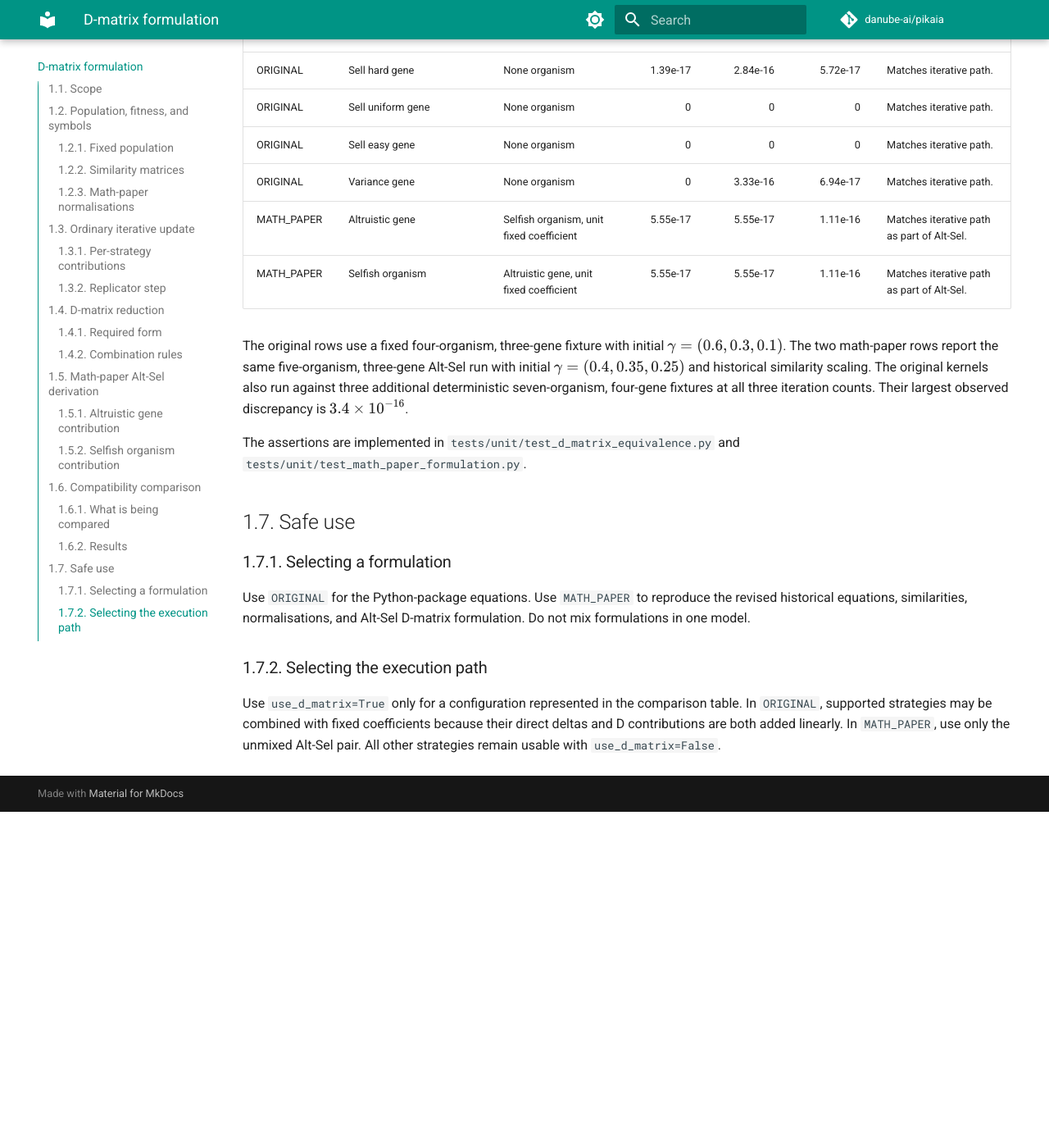
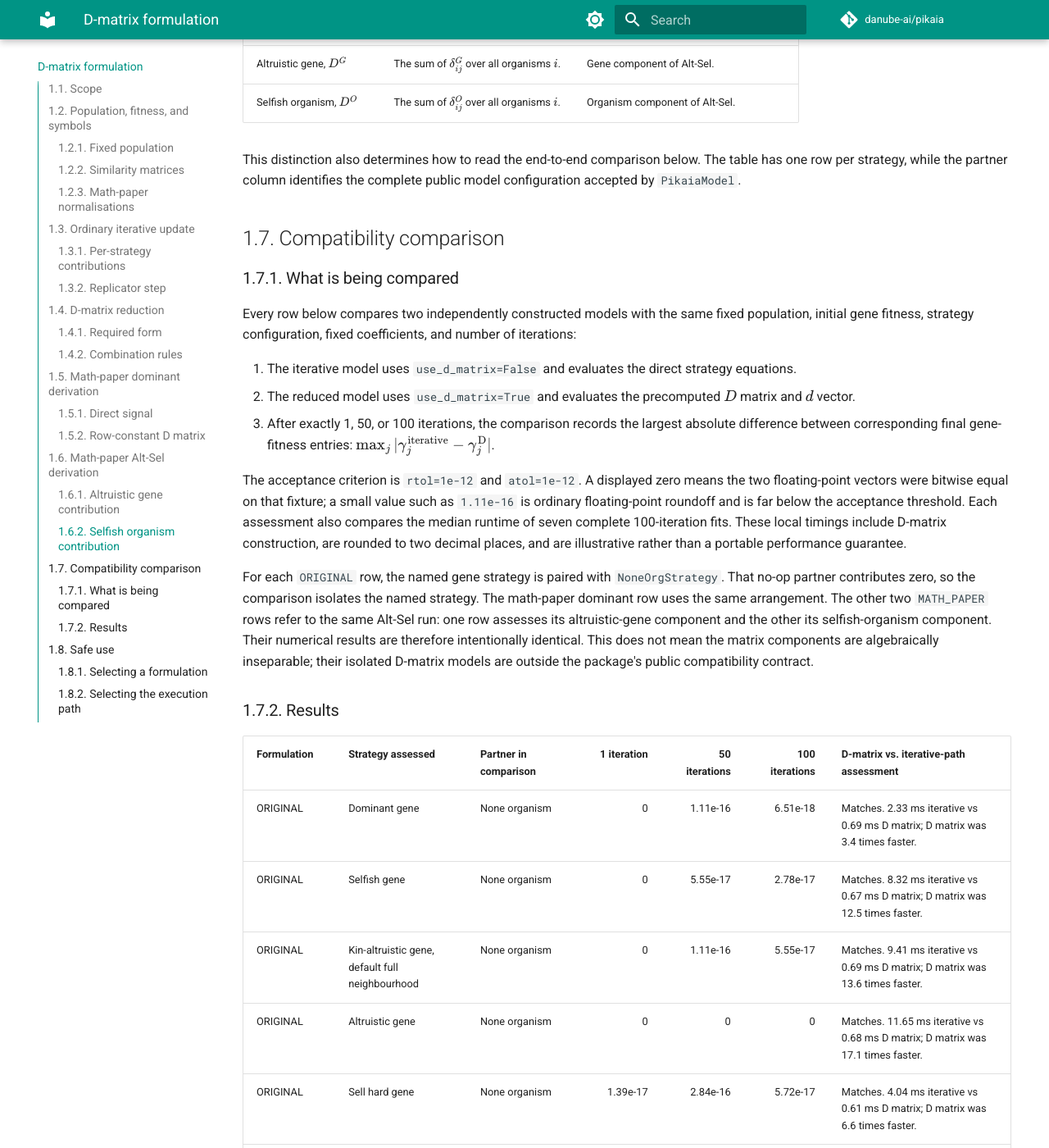
Before and after one commit to danube-ai/pikaia, an MkDocs documentation site: the page built from docs/d-matrix.md, in a window 1280 px wide and 1400 px high, scrolled down 6621 px. Shown: the whole window at 82% size. Built offline with MkDocs 1.6.1 and Material for MkDocs 9.7.7, drawn with Linux system fonts in a browser that asks for light colours; comment, search, counter and statistics services are not loaded; the version menu is left out; before the commit the page ends 7611 px from its top, so only the background shows below that; some of the changed text lies outside the part shown.

Commit message:
fix: add exact math paper dominant kernel

```diff
--- a/docs/d-matrix.md
+++ b/docs/d-matrix.md
@@ -11,7 +11,7 @@
 | Formulation | Purpose | D-matrix scope |
 |---|---|---|
 | `ORIGINAL` | The established Python-package equations and similarity scaling. | Eight individual gene strategies have verified D-matrix kernels. |
-| `MATH_PAPER` | Compatibility with the revised iterative equations in the historical Pikaia branch. | One supported model configuration: altruistic gene plus selfish organism (Alt-Sel). |
+| `MATH_PAPER` | Compatibility with the revised iterative equations in the historical Pikaia branch. | Two supported model configurations: dominant gene plus no-op organism, and altruistic gene plus selfish organism (Alt-Sel). |
 
 `PikaiaModel` owns the formulation for a complete run. It applies that formulation to every selected strategy and rejects a model whose strategies do not implement it. A user therefore cannot accidentally combine an original strategy equation with math-paper similarities or normalisations.
 
@@ -117,17 +117,51 @@
 
 ### 1.4.2. Combination rules
 
-The model runs one path per fit. It cannot calculate one strategy through $D$
-while calculating another strategy iteratively. Consequently, every selected
-non-no-op strategy must provide an exact D contribution. In `ORIGINAL`,
-`NoneGeneStrategy` and `NoneOrgStrategy` can accompany a supported strategy
-because each contributes exactly zero. They do not declare `MATH_PAPER`
-support, so they cannot be used to construct an isolated math-paper model; the
-public math-paper D-matrix configuration is Alt-Sel.
+The model runs one path per fit. It cannot calculate one strategy through $D$ while calculating another strategy iteratively. Consequently, every selected non-no-op strategy must provide an exact D contribution. `NoneGeneStrategy` and `NoneOrgStrategy` support both formulations because their contribution is exactly zero under either set of equations. A no-op can therefore isolate a supported strategy without changing its result.
 
 The reduction also requires fixed mixing coefficients. `SelfConsistentMixStrategy` updates coefficients from per-organism deltas, which are unavailable after reduction to $D$ and $d$, so self-consistent mixing is iterative-only.
 
-## 1.5. Math-paper Alt-Sel derivation
+## 1.5. Math-paper dominant derivation
+
+### 1.5.1. Direct signal
+
+For math-paper dominant gene, organism $i$ contributes the following signal to gene $j$:
+
+$$
+\delta^{\mathrm{dom}}_{ij}=\frac{1}{N}\gamma_j\left(X_{ij}-\frac12\right).
+$$
+
+Here $1/N$ averages the contribution over the $N$ organisms, $\gamma_j$ is the current fitness of gene $j$, and $X_{ij}-1/2$ is organism $i$'s centred expression of that gene. Summing over all organisms gives
+
+$$
+\Delta^{\mathrm{dom}}_j(\gamma)=\sum_{i=1}^{N}\delta^{\mathrm{dom}}_{ij}=\gamma_j\left(\bar X_j-\frac12\right),
+$$
+
+where $\bar X_j=N^{-1}\sum_i X_{ij}$ is the mean expression of gene $j$ in the fixed population.
+
+### 1.5.2. Row-constant D matrix
+
+Define $a_j=\bar X_j-1/2$ and assign that value to every entry in row $j$:
+
+$$
+D^{\mathrm{dom}}_{jk}=a_j \qquad \text{for every } k.
+$$
+
+Although the required D-matrix form contains two appearances of $\gamma$, this row-constant construction uses the normalisation $\sum_k\gamma_k=1$:
+
+$$
+\gamma_j(D^{\mathrm{dom}}\gamma)_j
+=\gamma_j\sum_{k=1}^{M}a_j\gamma_k
+=\gamma_j a_j\sum_{k=1}^{M}\gamma_k
+=\gamma_j a_j
+=\Delta^{\mathrm{dom}}_j(\gamma).
+$$
+
+The reduction is therefore exact. The earlier claim that a signal linear in $\gamma_j$ could not satisfy the D-matrix contract was incorrect: the gene-fitness simplex supplies the constant factor through $\sum_k\gamma_k=1$.
+
+The supported model configuration pairs `DominantGeneStrategy` with `NoneOrgStrategy`, both with fixed unit coefficients. The no-op organism contribution is zero, so the comparison isolates the dominant-gene equation. Because the proof uses $\sum_k\gamma_k=1$, the model rejects a math-paper Dominant D-matrix run whose user-supplied `initial_gene_fitness` does not sum to one; every subsequent replicator step preserves this invariant.
+
+## 1.6. Math-paper Alt-Sel derivation
 
 The old Pikaia branch exposed its reduced solver only when the model selected
 one altruistic gene strategy and one selfish organism strategy. That restriction
@@ -138,7 +172,7 @@
 old branch's iterative equations and verifies the resulting update against the
 iterative path.
 
-### 1.5.1. Altruistic gene contribution
+### 1.6.1. Altruistic gene contribution
 
 For math-paper altruistic gene, the direct contribution is
 
@@ -156,7 +190,7 @@
 
 The diagonal is zero because the direct equation excludes $k=j$.
 
-### 1.5.2. Selfish organism contribution
+### 1.6.2. Selfish organism contribution
 
 For each organism $i$, let $\mathcal{R}_i$ be the first $K$ most similar organisms, where $K=\min(\text{requested kin range},N)$. The organism itself is removed from the sum but remains in the denominator $K$, matching the historical implementation. Its direct contribution is
 
@@ -203,42 +237,36 @@
 2. The reduced model uses `use_d_matrix=True` and evaluates the precomputed $D$ matrix and $d$ vector.
 3. After exactly 1, 50, or 100 iterations, the comparison records the largest absolute difference between corresponding final gene-fitness entries: $\max_j|\gamma^{\mathrm{iterative}}_j-\gamma^{\mathrm{D}}_j|$.
 
-The acceptance criterion is `rtol=1e-12` and `atol=1e-12`. A displayed zero means the two floating-point vectors were bitwise equal on that fixture; a small value such as `1.11e-16` is ordinary floating-point roundoff and is far below the acceptance threshold.
+The acceptance criterion is `rtol=1e-12` and `atol=1e-12`. A displayed zero means the two floating-point vectors were bitwise equal on that fixture; a small value such as `1.11e-16` is ordinary floating-point roundoff and is far below the acceptance threshold. Each assessment also compares the median runtime of seven complete 100-iteration fits. These local timings include D-matrix construction, are rounded to two decimal places, and are illustrative rather than a portable performance guarantee.
 
-For each `ORIGINAL` row, the named gene strategy is paired with
-`NoneOrgStrategy`. That no-op partner contributes zero, so the comparison
-isolates the named strategy. The two `MATH_PAPER` rows refer to the same Alt-Sel
-run: one row assesses its altruistic-gene component and the other its
-selfish-organism component. Their numerical results are therefore intentionally
-identical. This does not mean the matrix components are algebraically
-inseparable; isolated math-paper D-matrix models are simply outside the
-package's public compatibility contract.
+For each `ORIGINAL` row, the named gene strategy is paired with `NoneOrgStrategy`. That no-op partner contributes zero, so the comparison isolates the named strategy. The math-paper dominant row uses the same arrangement. The other two `MATH_PAPER` rows refer to the same Alt-Sel run: one row assesses its altruistic-gene component and the other its selfish-organism component. Their numerical results are therefore intentionally identical. This does not mean the matrix components are algebraically inseparable; their isolated D-matrix models are outside the package's public compatibility contract.
 
-### 1.6.2. Results
+### 1.7.2. Results
 
 | Formulation | Strategy assessed | Partner in comparison | 1 iteration | 50 iterations | 100 iterations | D-matrix vs. iterative-path assessment |
 |---|---|---|---:|---:|---:|---|
-| ORIGINAL | Dominant gene | None organism | 0 | 1.11e-16 | 6.51e-18 | Matches iterative path. |
-| ORIGINAL | Selfish gene | None organism | 0 | 5.55e-17 | 2.78e-17 | Matches iterative path. |
-| ORIGINAL | Kin-altruistic gene, default full neighbourhood | None organism | 0 | 1.11e-16 | 5.55e-17 | Matches iterative path. |
-| ORIGINAL | Altruistic gene | None organism | 0 | 0 | 0 | Matches iterative path. |
-| ORIGINAL | Sell hard gene | None organism | 1.39e-17 | 2.84e-16 | 5.72e-17 | Matches iterative path. |
-| ORIGINAL | Sell uniform gene | None organism | 0 | 0 | 0 | Matches iterative path. |
-| ORIGINAL | Sell easy gene | None organism | 0 | 0 | 0 | Matches iterative path. |
-| ORIGINAL | Variance gene | None organism | 0 | 3.33e-16 | 6.94e-17 | Matches iterative path. |
-| MATH_PAPER | Altruistic gene | Selfish organism, unit fixed coefficient | 5.55e-17 | 5.55e-17 | 1.11e-16 | Matches iterative path as part of Alt-Sel. |
-| MATH_PAPER | Selfish organism | Altruistic gene, unit fixed coefficient | 5.55e-17 | 5.55e-17 | 1.11e-16 | Matches iterative path as part of Alt-Sel. |
+| ORIGINAL | Dominant gene | None organism | 0 | 1.11e-16 | 6.51e-18 | Matches. 2.33 ms iterative vs 0.69 ms D matrix; D matrix was 3.4 times faster. |
+| ORIGINAL | Selfish gene | None organism | 0 | 5.55e-17 | 2.78e-17 | Matches. 8.32 ms iterative vs 0.67 ms D matrix; D matrix was 12.5 times faster. |
+| ORIGINAL | Kin-altruistic gene, default full neighbourhood | None organism | 0 | 1.11e-16 | 5.55e-17 | Matches. 9.41 ms iterative vs 0.69 ms D matrix; D matrix was 13.6 times faster. |
+| ORIGINAL | Altruistic gene | None organism | 0 | 0 | 0 | Matches. 11.65 ms iterative vs 0.68 ms D matrix; D matrix was 17.1 times faster. |
+| ORIGINAL | Sell hard gene | None organism | 1.39e-17 | 2.84e-16 | 5.72e-17 | Matches. 4.04 ms iterative vs 0.61 ms D matrix; D matrix was 6.6 times faster. |
+| ORIGINAL | Sell uniform gene | None organism | 0 | 0 | 0 | Matches. 3.90 ms iterative vs 0.61 ms D matrix; D matrix was 6.4 times faster. |
+| ORIGINAL | Sell easy gene | None organism | 0 | 0 | 0 | Matches. 4.02 ms iterative vs 0.61 ms D matrix; D matrix was 6.6 times faster. |
+| ORIGINAL | Variance gene | None organism | 0 | 3.33e-16 | 6.94e-17 | Matches. 8.58 ms iterative vs 0.72 ms D matrix; D matrix was 12.0 times faster. |
+| MATH_PAPER | Dominant gene | None organism | 0 | 2.22e-16 | 5.20e-18 | Matches. 2.59 ms iterative vs 0.69 ms D matrix; D matrix was 3.8 times faster. |
+| MATH_PAPER | Altruistic gene | Selfish organism, unit fixed coefficient | 5.55e-17 | 5.55e-17 | 1.11e-16 | Matches as part of Alt-Sel. 13.43 ms iterative vs 0.74 ms D matrix; D matrix was 18.1 times faster. |
+| MATH_PAPER | Selfish organism | Altruistic gene, unit fixed coefficient | 5.55e-17 | 5.55e-17 | 1.11e-16 | Matches as part of Alt-Sel. 13.43 ms iterative vs 0.74 ms D matrix; D matrix was 18.1 times faster. |
 
-The original rows use a fixed four-organism, three-gene fixture with initial $\gamma=(0.6,0.3,0.1)$. The two math-paper rows report the same five-organism, three-gene Alt-Sel run with initial $\gamma=(0.4,0.35,0.25)$ and historical similarity scaling. The original kernels also run against three additional deterministic seven-organism, four-gene fixtures at all three iteration counts. Their largest observed discrepancy is $3.4\times10^{-16}$.
+The original rows use a fixed four-organism, three-gene fixture with initial $\gamma=(0.6,0.3,0.1)$. The math-paper dominant row and the two rows representing the same Alt-Sel run use a fixed five-organism, three-gene fixture with initial $\gamma=(0.4,0.35,0.25)$ and math-paper similarity scaling. The original kernels and the math-paper dominant kernel also run against three additional deterministic seven-organism, four-gene fixtures at all three iteration counts. All satisfy the same `rtol=1e-12`, `atol=1e-12` criterion; the original kernels' largest observed discrepancy is $3.4\times10^{-16}$.
 
 The assertions are implemented in `tests/unit/test_d_matrix_equivalence.py` and `tests/unit/test_math_paper_formulation.py`.
 
-## 1.7. Safe use
+## 1.8. Safe use
 
-### 1.7.1. Selecting a formulation
+### 1.8.1. Selecting a formulation
 
-Use `ORIGINAL` for the Python-package equations. Use `MATH_PAPER` to reproduce the revised historical equations, similarities, normalisations, and Alt-Sel D-matrix formulation. Do not mix formulations in one model.
+Use `ORIGINAL` for the Python-package equations. Use `MATH_PAPER` to reproduce the revised historical equations, similarities, normalisations, and exact math-paper D-matrix configurations. Do not mix formulations in one model. A math-paper fit requires an explicit `max_iter`; the direct analytical Dominant+Balanced fixed point selected by `max_iter=None` implements only `ORIGINAL` and is therefore rejected under `MATH_PAPER`.
 
-### 1.7.2. Selecting the execution path
+### 1.8.2. Selecting the execution path
 
-Use `use_d_matrix=True` only for a configuration represented in the comparison table. In `ORIGINAL`, supported strategies may be combined with fixed coefficients because their direct deltas and D contributions are both added linearly. In `MATH_PAPER`, use only the unmixed Alt-Sel pair. All other strategies remain usable with `use_d_matrix=False`.
+Use `use_d_matrix=True` only for a configuration represented in the comparison table. In `ORIGINAL`, supported strategies may be combined with fixed coefficients because their direct deltas and D contributions are both added linearly. In `MATH_PAPER`, use dominant gene with a no-op organism strategy or the unmixed Alt-Sel pair. All other supported math-paper strategy arrangements remain usable with `use_d_matrix=False`; strategies that implement only `ORIGINAL` are rejected when the model selects `MATH_PAPER`.
```
Also changed, not shown: other parts of docs/d-matrix.md (+2 -2 lines), CHANGELOG.md (+2 -2 lines), docs/contributing.md (+3 -2 lines), docs/overview.md (+1 -1 lines), examples/README.md (+5 -4 lines), 10 other files.
